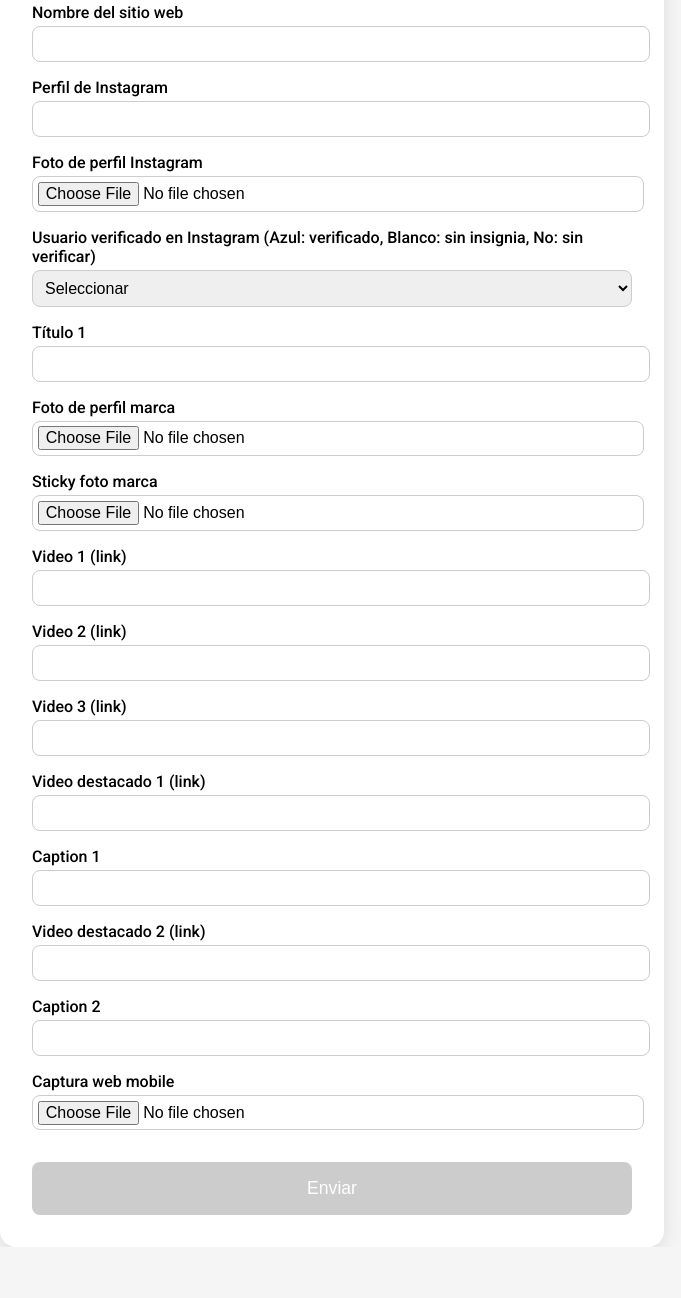
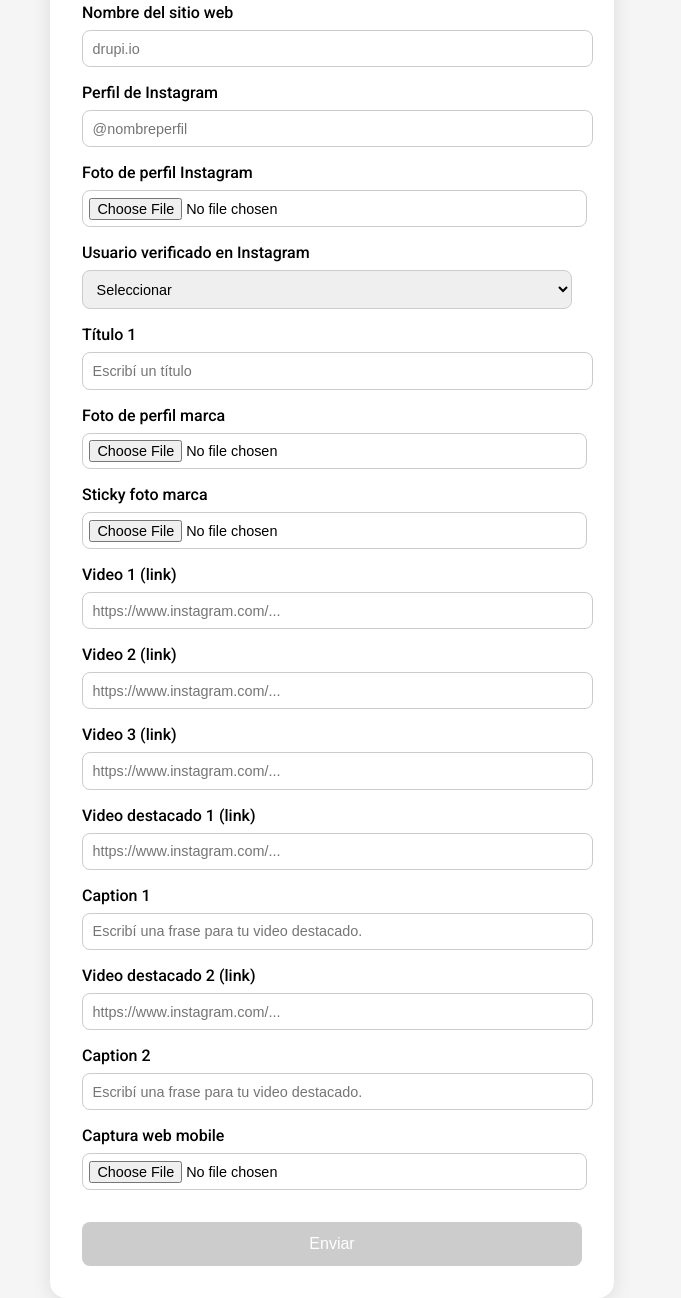
Before and after one commit to matiasDrupi/drupi_form, a plain HTML site: page index.html in a window 1280 px wide. Shown: the part 163-1461 px from the top of the page, without its empty margins (308-989 px from the left). Before the commit the page ends 1410 px from the top, so only its background shows below. Drawn offline with Linux system fonts and the light colour scheme; a web font is replaced by a local one.

Commit message:
Add files via upload

```diff
--- a/index.html
+++ b/index.html
@@ -5,7 +5,6 @@
     <meta name="viewport" content="width=device-width, initial-scale=1.0" />
     <title>Drupi</title>
 
-  <!-- Fuentes -->
     <link href="https://fonts.googleapis.com/css2?family=Roboto:wght@300;500&display=swap" rel="stylesheet" />
     <link href="https://fonts.googleapis.com/icon?family=Material+Icons" rel="stylesheet">
     <link href="https://api.fontshare.com/v2/css?f[]=switzer@400,500,600,700&display=swap" rel="stylesheet">
@@ -49,35 +48,38 @@
             padding: 2rem;
             border-radius: 1rem;
             box-shadow: 0 4px 20px rgba(0, 0, 0, 0.1);
-      width: 90%;
-      max-width: 600px;
+            width: 90%; /* Ajustamos el ancho para centrar mejor */
+            max-width: 500px; /* Reducimos el ancho máximo */
+            display: flex; /* Usamos flexbox para controlar el alineamiento de los elementos internos */
+            flex-direction: column; /* Aseguramos que los elementos internos se apilen verticalmente */
+            align-items: stretch; /* Estiramos los elementos internos para que ocupen el ancho del contenedor */
         }
 
         label {
             display: block;
-      margin: 1rem 0 0.25rem;
+            margin: 1rem 0 0.5rem; /* Aumentamos un poco el margen inferior para más espacio */
             font-weight: 500;
         }
 
         input, select, textarea {
-      width: 100%;
-      padding: 0.5rem;
+            width: calc(100% - 10px); /* Reducimos el ancho para dejar espacio para el padding y el borde */
+            padding: 0.6rem; /* Aumentamos ligeramente el padding para compensar la reducción de tamaño */
             border-radius: 0.5rem;
             border: 1px solid #ccc;
-      font-size: 1rem;
+            font-size: 0.9rem; /* Reducimos el tamaño de la fuente */
         }
 
         input[type="file"] {
-      padding: 0.3rem;
+            padding: 0.4rem; /* Ajustamos el padding para el input de archivo */
         }
 
         button {
             margin-top: 2rem;
-      padding: 1rem;
+            padding: 0.8rem; /* Reducimos un poco el padding vertical del botón */
             width: 100%;
             background: #6200ea;
             color: white;
-      font-size: 1.1rem;
+            font-size: 1rem; /* Reducimos ligeramente el tamaño de la fuente del botón */
             border: none;
             border-radius: 0.5rem;
             cursor: pointer;
@@ -100,16 +102,16 @@
     <div class="container">
         <form id="drupiForm">
             <label>Nombre del sitio web</label>
-      <input type="text" name="nombre_sitio_web" required />
+            <input type="text" name="nombre_sitio_web" placeholder="drupi.io" required />
 
             <label>Perfil de Instagram</label>
-      <input type="text" name="instagram_perfil" required />
+            <input type="text" name="instagram_perfil" placeholder="@nombreperfil" required />
 
             <label>Foto de perfil Instagram</label>
-      <input type="file" name="foto_perfil_instagram" accept="image/*" required />
+            <input type="file" name="foto_perfil_instagram" accept="image/*" placeholder="Subí la foto de perfíl" required />
 
-      <label>Usuario verificado en Instagram (Azul: verificado, Blanco: sin insignia, No: sin verificar)</label>
-      <select name="usuario_verificado_instagram" required>
+            <label>Usuario verificado en Instagram</label>
+            <select name="usuario_verificado_instagram" placeholder="¿Es usuario verificado? ¿Color de insignia?" required>
                 <option value="">Seleccionar</option>
                 <option value="Azul">Azul</option>
                 <option value="Blanco">Blanco</option>
@@ -117,37 +119,37 @@
             </select>
 
             <label>Título 1</label>
-      <input type="text" name="titulo1" required />
+            <input type="text" name="titulo1" placeholder="Escribí un título" required />
 
             <label>Foto de perfil marca</label>
-      <input type="file" name="foto_perfil_marca" accept="image/*" required />
+            <input type="file" name="foto_perfil_marca" accept="image/*" placeholder="Subí la foto de perfíl de la marca" required />
 
             <label>Sticky foto marca</label>
-      <input type="file" name="sticky_foto_marca" accept="image/*" required />
+            <input type="file" name="sticky_foto_marca" accept="image/*" placeholder="Subí la foto de la segunda marca" required />
 
             <label>Video 1 (link)</label>
-      <input type="url" name="video_1" required />
+            <input type="url" name="video_1" placeholder="https://www.instagram.com/..." required />
 
             <label>Video 2 (link)</label>
-      <input type="url" name="video_2" required />
+            <input type="url" name="video_2" placeholder="https://www.instagram.com/..." required />
 
             <label>Video 3 (link)</label>
-      <input type="url" name="video_3" required />
+            <input type="url" name="video_3" placeholder="https://www.instagram.com/..." required />
 
             <label>Video destacado 1 (link)</label>
-      <input type="url" name="video_destacado_1" required />
+            <input type="url" name="video_destacado_1" placeholder="https://www.instagram.com/..." required />
 
             <label>Caption 1</label>
-      <input type="text" name="caption_1" required />
+            <input type="text" name="caption_1" placeholder="Escribí una frase para tu video destacado." required />
 
             <label>Video destacado 2 (link)</label>
-      <input type="url" name="video_destacado_2" required />
+            <input type="url" name="video_destacado_2" placeholder="https://www.instagram.com/..." required />
 
             <label>Caption 2</label>
-      <input type="text" name="caption_2" required />
+            <input type="text" name="caption_2" placeholder="Escribí una frase para tu video destacado." required />
 
             <label>Captura web mobile</label>
-      <input type="file" name="captura_web_mobile" accept="image/*" required />
+            <input type="file" name="captura_web_mobile" accept="image/*" placeholder="Subí la foto de la captura vertical del sitio web" required />
 
             <button type="submit" id="submitBtn" disabled>Enviar</button>
         </form>
@@ -180,7 +182,6 @@
 
 
 
-
         form.addEventListener('submit', async (e) => {
             e.preventDefault();
             const formData = new FormData(form);
```
Lines whose indentation alone changed are shown as unchanged.
